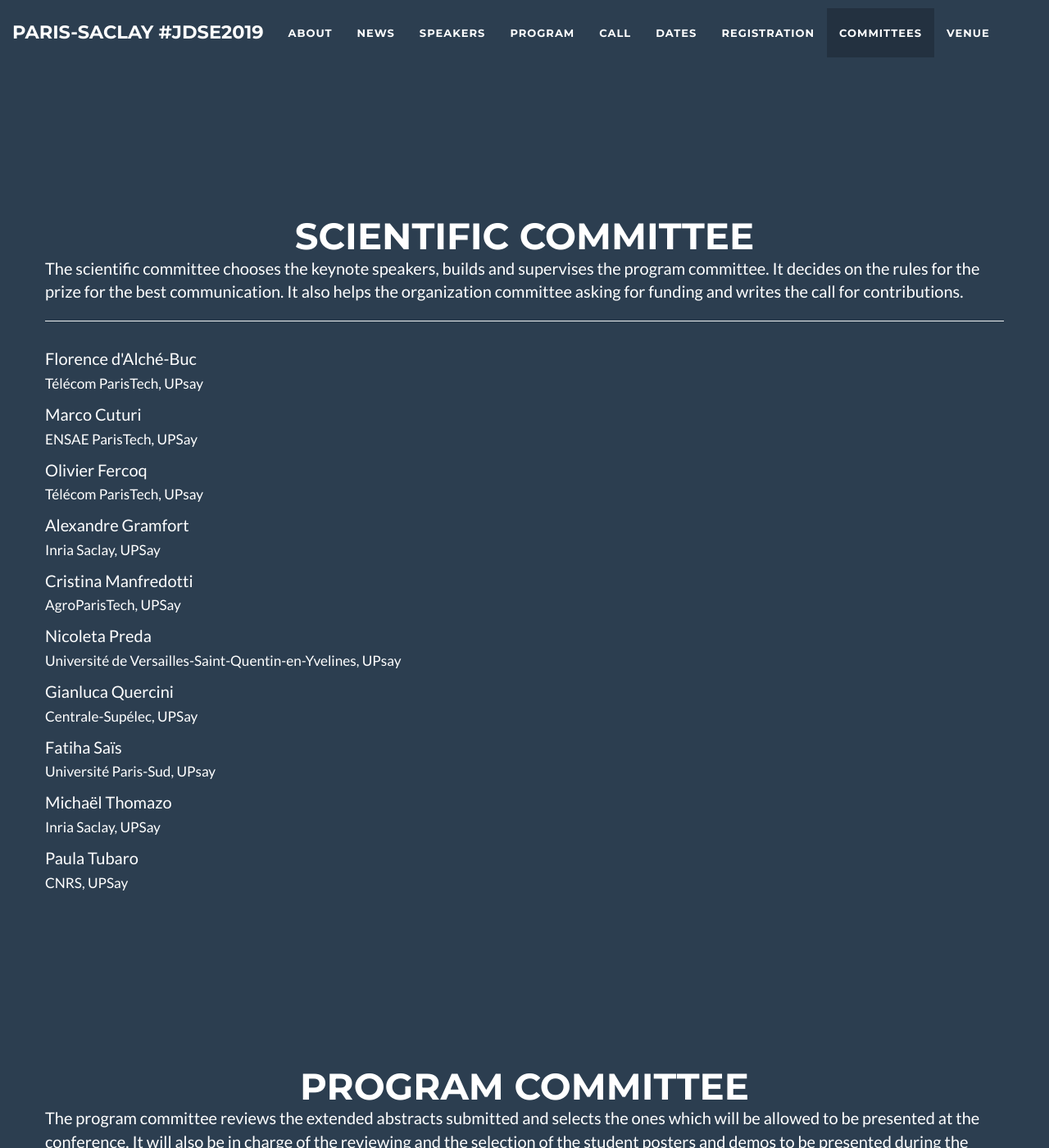
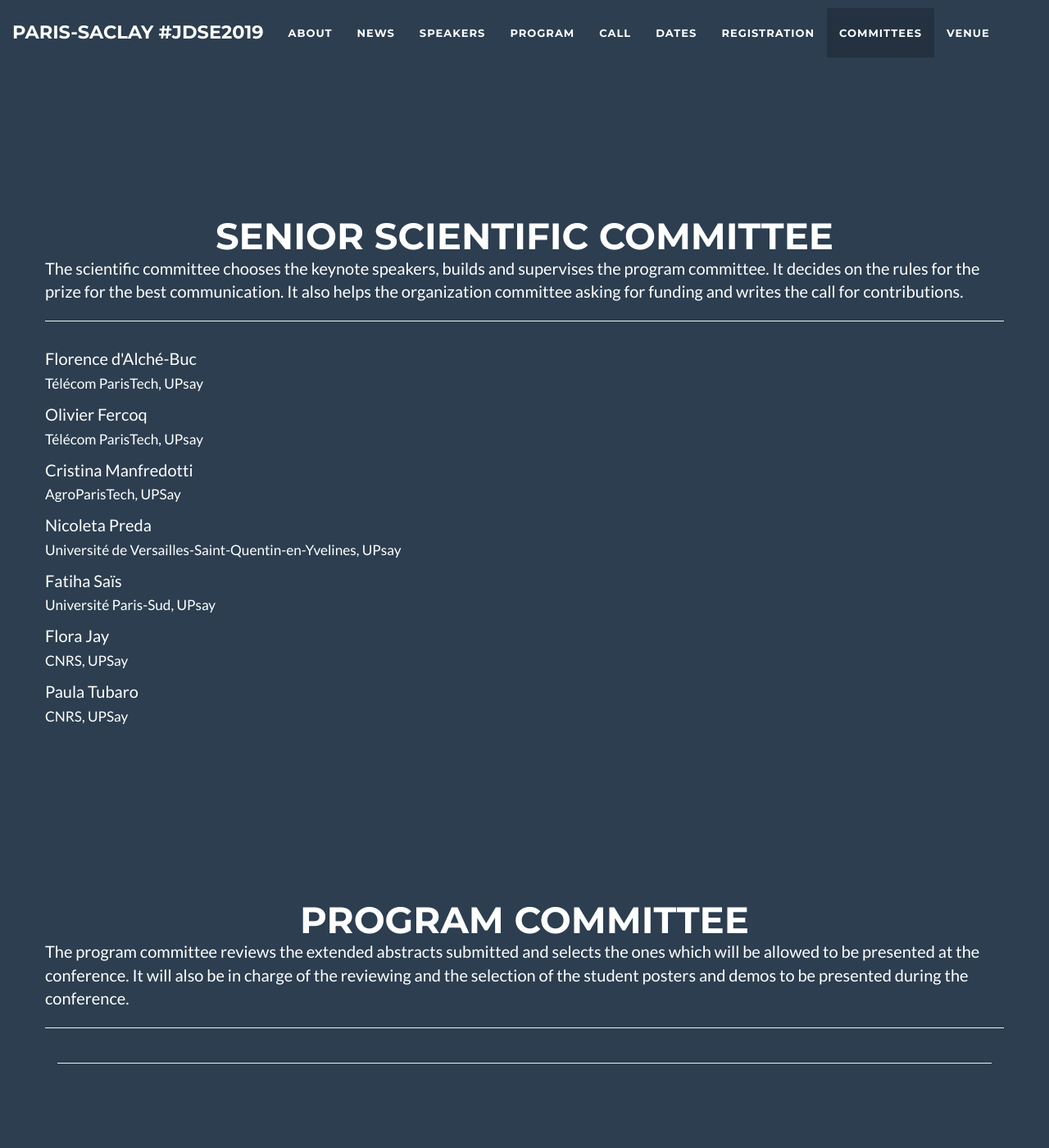
Before and after one commit to jdse-paris/jDSE2019, a Jekyll site: the page built from index.html, in a window 1280 px wide and 1400 px high, scrolled down 5555 px. Shown: the whole window at 82% size. Built offline with Jekyll 4.4.1, drawn with Linux system fonts in a browser that asks for light colours.

Commit message:
Update organizers.html

```diff
--- a/_includes/organizers.html
+++ b/_includes/organizers.html
@@ -65,7 +65,7 @@
         <div class="container">
             <div class="row">
                 <div class="col-lg-12 text-center">
-                    <h2>Scientific Committee</h2>
+                    <h2>Senior Scientific Committee</h2>
                 </div>
                 <p>The scientific committee chooses the keynote speakers, builds and supervises the program committee. It decides on the rules for the prize for the best communication. It also helps the organization committee asking for funding and writes the call for contributions.</p>
                 <hr>
@@ -73,14 +73,12 @@
             <p>
             <div class="row">
                <p> Florence d'Alché-Buc <br> <small>Télécom ParisTech, UPsay</small></p>
-               <p> Marco Cuturi <br> <small> ENSAE ParisTech, UPSay </small></p>
                <p> Olivier Fercoq <br> <small>Télécom ParisTech, UPsay</small></p>
-               <p> Alexandre Gramfort <br> <small> Inria Saclay, UPSay </small></p>
+               <!--<p> Alexandre Gramfort <br> <small> Inria Saclay, UPSay </small></p> -->
                <p> Cristina Manfredotti <br> <small> AgroParisTech, UPSay </small></p>
                <p> Nicoleta Preda <br> <small> Université de Versailles-Saint-Quentin-en-Yvelines, UPsay </small></p>
-               <p> Gianluca Quercini <br> <small> Centrale-Supélec, UPSay </small></p>
-	       <p> Fatiha Saïs <br> <small>Université Paris-Sud, UPsay</small></p>
-               <p> Michaël Thomazo <br> <small> Inria Saclay, UPSay </small></p>
+               <p> Fatiha Saïs <br> <small>Université Paris-Sud, UPsay</small></p>
+               <p> Flora Jay <br> <small> CNRS, UPSay </small></p>
                <p> Paula Tubaro <br> <small> CNRS, UPSay </small></p>
             </div>
         </div>
```
